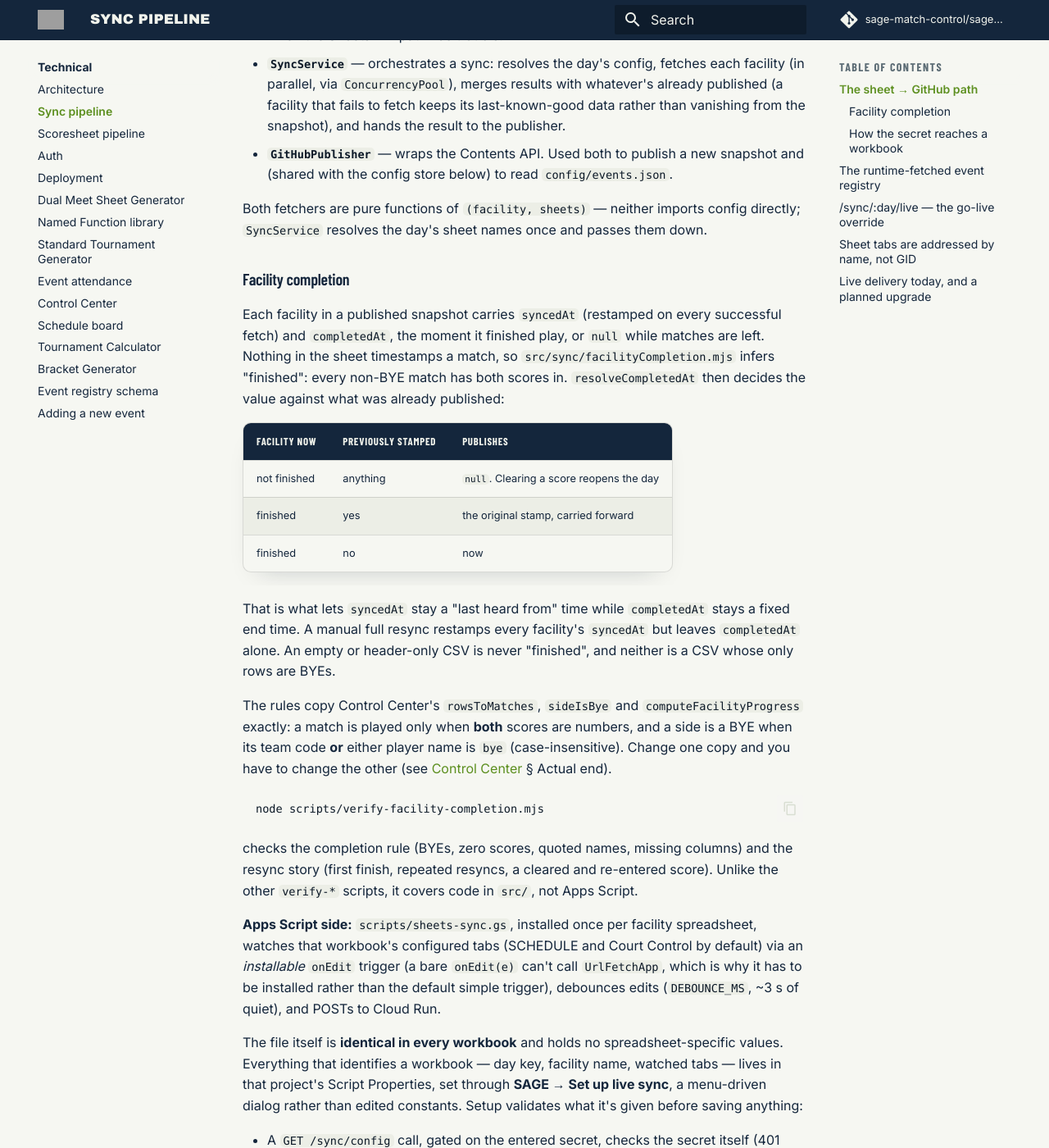
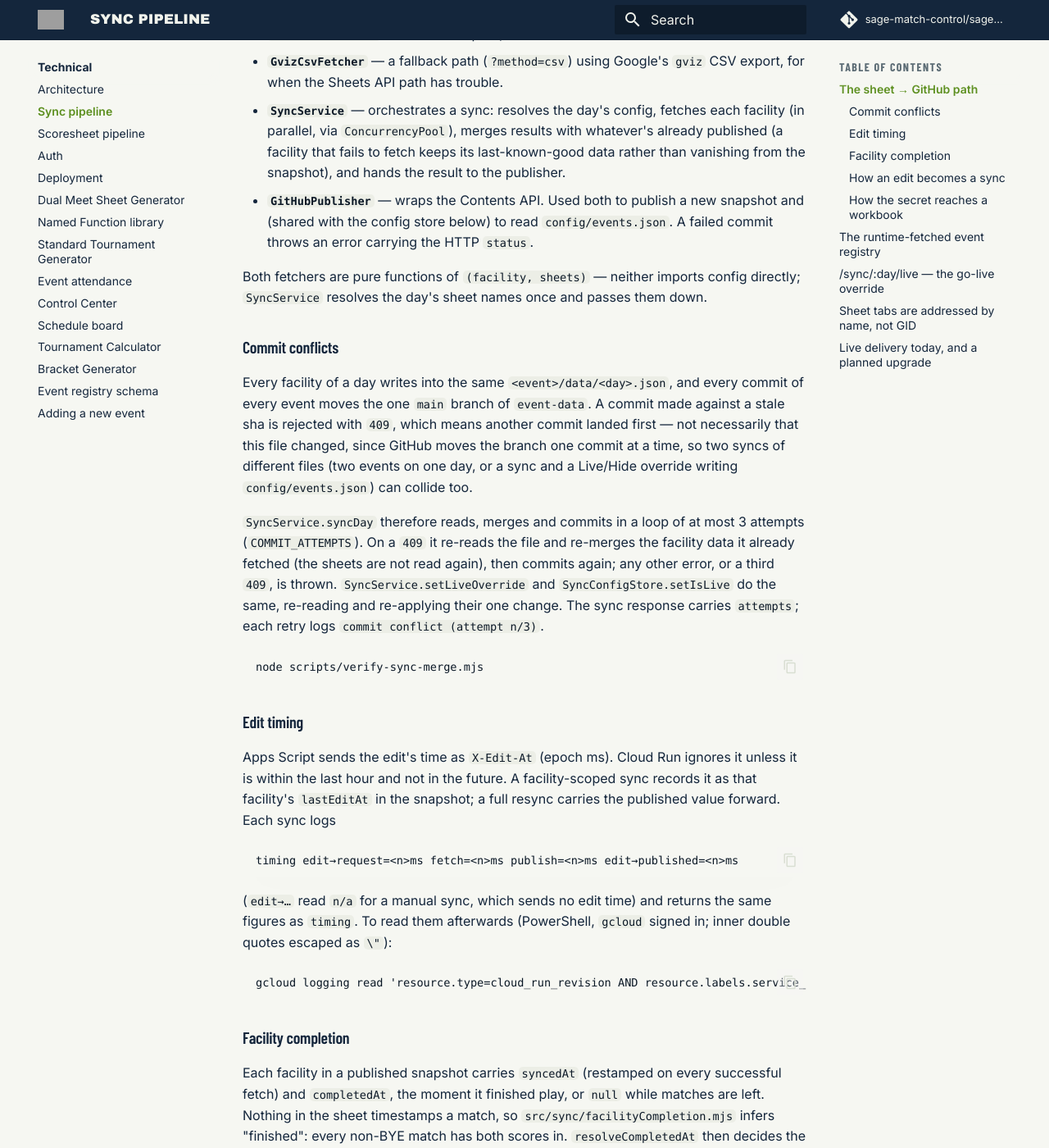
Before and after one commit to sage-match-control/sage-docs, an MkDocs documentation site: the page built from docs/technical/sync-pipeline.md, in a window 1280 px wide and 1400 px high, scrolled down 713 px. Shown: the whole window at 82% size. Built offline with MkDocs 1.6.1 and Material for MkDocs 9.7.7, drawn with Linux system fonts in a browser that asks for light colours; comment, search, counter and statistics services are not loaded; some of the changed text lies outside the part shown.

Commit message:
Docs: lock-based sync, 409 retry, edit timing
Co-Authored-By: Claude Sonnet 5.5 <noreply@anthropic.com>

````diff
--- a/docs/technical/sync-pipeline.md
+++ b/docs/technical/sync-pipeline.md
@@ -8,11 +8,14 @@ redeploy.
 
 ```
 Facility Google Sheet
-   |  installable onEdit trigger, debounced  (scripts/sheets-sync.gs)
+   |  installable onEdit trigger, document-locked, syncs from the edit itself
+   |  (scripts/sheets-sync.gs)
    v
-POST /sync/:day?facility=<name>   (X-Sync-Secret header, or an operator's bearer token)
+POST /sync/:day?facility=<name>   (X-Sync-Secret header, or an operator's bearer token;
+   |                               X-Edit-At header carries the edit time)
    |  SheetsCsvFetcher (default) or GvizCsvFetcher (?method=csv fallback)
-   |  merge with the currently-published snapshot — never drop a facility on failure
+   |  merge with the currently-published snapshot — never drop a facility on failure;
+   |  re-read and re-merge on a 409 commit conflict (3 attempts)
    v
 GitHub Contents API commit -> event-data/<event-key>/data/<day>.json
    |  GitHub Pages redeploys on push (no cache-purge step)
@@ -32,11 +35,53 @@ Key pieces, in `sage-tools-api/src/sync/`:
   hands the result to the publisher.
 - **`GitHubPublisher`** — wraps the Contents API. Used both to publish a new
   snapshot and (shared with the config store below) to read
-  `config/events.json`.
+  `config/events.json`. A failed commit throws an error carrying the HTTP
+  `status`.
 
 Both fetchers are pure functions of `(facility, sheets)` — neither imports
 config directly; `SyncService` resolves the day's sheet names once and
 passes them down.
+
+### Commit conflicts
+
+Every facility of a day writes into the same `<event>/data/<day>.json`, and
+every commit of every event moves the one `main` branch of `event-data`. A
+commit made against a stale sha is rejected with `409`, which means another
+commit landed first — not necessarily that this file changed, since GitHub
+moves the branch one commit at a time, so two syncs of different files (two
+events on one day, or a sync and a Live/Hide override writing
+`config/events.json`) can collide too.
+
+`SyncService.syncDay` therefore reads, merges and commits in a loop of at
+most 3 attempts (`COMMIT_ATTEMPTS`). On a `409` it re-reads the file and
+re-merges the facility data it already fetched (the sheets are not read
+again), then commits again; any other error, or a third `409`, is thrown.
+`SyncService.setLiveOverride` and `SyncConfigStore.setIsLive` do the same,
+re-reading and re-applying their one change. The sync response carries
+`attempts`; each retry logs `commit conflict (attempt n/3)`.
+
+```bash
+node scripts/verify-sync-merge.mjs
+```
+
+### Edit timing
+
+Apps Script sends the edit's time as `X-Edit-At` (epoch ms). Cloud Run
+ignores it unless it is within the last hour and not in the future. A
+facility-scoped sync records it as that facility's `lastEditAt` in the
+snapshot; a full resync carries the published value forward. Each sync logs
+
+```
+timing edit→request=<n>ms fetch=<n>ms publish=<n>ms edit→published=<n>ms
+```
+
+(`edit→…` read `n/a` for a manual sync, which sends no edit time) and returns
+the same figures as `timing`. To read them afterwards (PowerShell, `gcloud`
+signed in; inner double quotes escaped as `\"`):
+
+```
+gcloud logging read 'resource.type=cloud_run_revision AND resource.labels.service_name=sage-tools-api AND textPayload:\"timing edit\"' --freshness=1d --format='value(timestamp,textPayload)' --project=sage-tools-api
+```
 
 ### Facility completion
 
@@ -77,8 +122,8 @@ re-entered score). Unlike the other `verify-*` scripts, it covers code in
 spreadsheet, watches that workbook's configured tabs (SCHEDULE and Court
 Control by default) via an *installable* `onEdit` trigger (a bare `onEdit(e)`
 can't call `UrlFetchApp`, which is why it has to be installed rather than the
-default simple trigger), debounces edits (`DEBOUNCE_MS`, ~3 s of quiet),
-and POSTs to Cloud Run.
+default simple trigger), and POSTs to Cloud Run straight from the edit. See
+[How an edit becomes a sync](#how-an-edit-becomes-a-sync) below.
 
 The file itself is **identical in every workbook** and holds no
 spreadsheet-specific values. Everything that identifies a workbook — day key,
@@ -103,6 +148,39 @@ workbook copied from an already-configured one reads as unconfigured rather
 than inheriting the source's day key and publishing over its snapshot. The
 shared secret is **not** guarded this way, since it's the same one Cloud Run
 env var for every workbook of every event.
+
+### How an edit becomes a sync
+
+Every edit to a watched tab records `PROP_LAST_EDIT`, then tries to take the
+workbook's **document lock** without waiting (`syncUntilSettled_`). The
+execution that gets the lock waits `SYNC_SETTLE_MS` (1.5 s, so the second
+score of a match usually lands in the same sync), syncs, and checks whether
+any edit was recorded after that sync started; if so it syncs again. An edit
+that cannot take the lock returns immediately — the lock holder covers it,
+and after releasing the lock the holder checks once more for an edit that
+arrived in between.
+
+A sync that fails with a `5xx`, a network error or a timeout is tried once
+more after `SYNC_RETRY_MS` (2 s); a `4xx` is not retried, since a bad secret,
+day or facility will not fix itself. Cloud Run retries its own commit
+conflicts (above), so this mostly covers a network error or a failed cold
+start.
+
+The lock is the *document* lock, not the script lock, because `attendance.gs`
+shares the project in live workbooks and holds the script lock while marking
+a player; sharing it would make edits made during a mark lose their sync.
+
+An edit storm that outlasts `SYNC_BUDGET_MS` hands over to a one-shot
+time-based trigger (`runIfSettled`, `DEBOUNCE_MS` later) instead of running
+past Apps Script's execution cap. That trigger is otherwise unused; a
+`runIfSettled` left scheduled by an older version fires once and runs the
+same loop.
+
+Installable triggers count against the installing account's daily trigger
+runtime (90 minutes on a consumer Google account, 6 hours on Workspace,
+shared by every workbook that account installed triggers in). A burst spends
+about the settle plus the Cloud Run round trip, so a day of a few hundred
+syncs lands around 20–30 minutes.
 
 ### How the secret reaches a workbook
 
@@ -186,7 +264,7 @@ publishes until the next sync.
 Pausing is for editing a watched tab (rosters, a mid-event schedule fix) without
 publishing every intermediate state — it leaves the saved configuration and
 the installed trigger alone, it just makes `onEditInstallable` and the
-debounce trigger no-op until resumed. It's a backstop, not the primary
+fallback trigger no-op until resumed. It's a backstop, not the primary
 safeguard: the trigger doesn't exist at all until `Set up live sync` has run
 once, so the normal workflow — finish rosters and schedule fixes, wire up
 sync last — never needs it. `Sync now` still works while paused, since
````
Also changed, not shown: docs/features/control-center.md (+4 -0 lines), docs/technical/architecture.md (+2 -2 lines).
